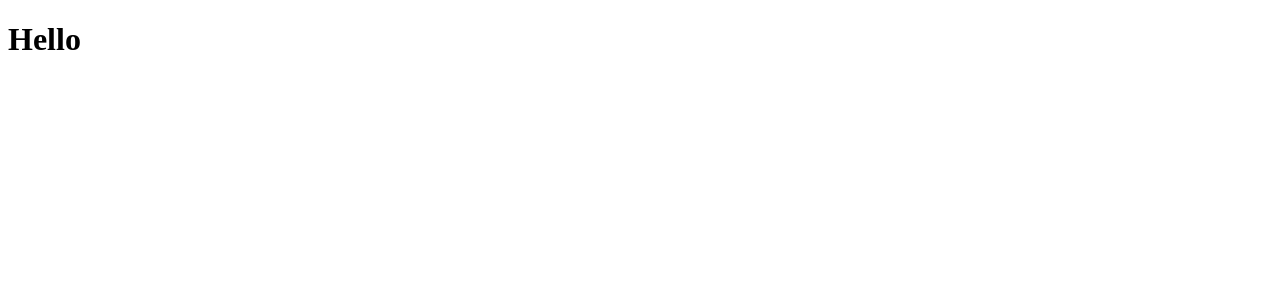
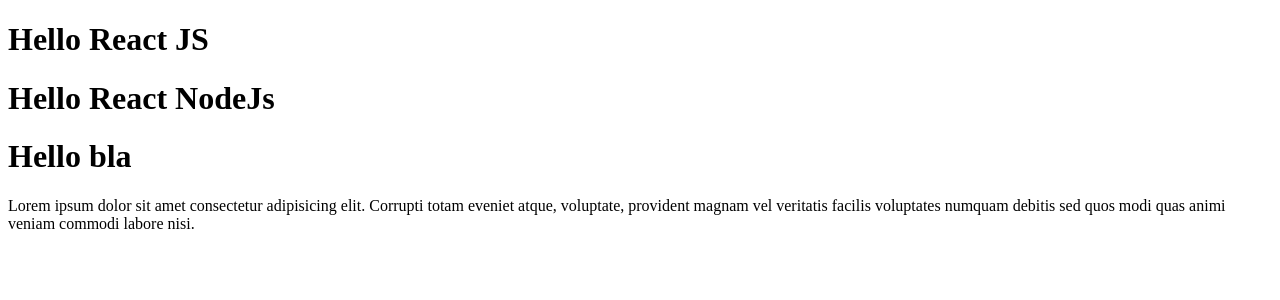
Before and after one commit to NikitOS-1/shop-project, a React (Create React App) app: page / in a window 1280 px wide. Shown: the top 300 px of the page. Built offline with nearby package versions, Linux system fonts and the light colour scheme.

Commit message:
add props in title

```diff
--- a/src/index.tsx
+++ b/src/index.tsx
@@ -1,8 +1,37 @@
 import React from "react";
 import ReactDOM from "react-dom/client";
 
+type TitleProps = {
+  title: string;
+};
+
+const Title = (props: TitleProps) => {
+  return (
+    <>
+      <h1>Hello{props.title}</h1>
+    </>
+  );
+};
+const Content = () => {
+  return (
+    <p>
+      Lorem ipsum dolor sit amet consectetur adipisicing elit. Corrupti totam
+      eveniet atque, voluptate, provident magnam vel veritatis facilis
+      voluptates numquam debitis sed quos modi quas animi veniam commodi labore
+      nisi.
+    </p>
+  );
+};
+
 const App = () => {
-  return <h1>Hello</h1>;
+  return (
+    <>
+      <Title title=" React JS" />
+      <Title title=" React NodeJs" />
+      <Title title=" bla" />
+      <Content />
+    </>
+  );
 };
 
 const root = ReactDOM.createRoot(
```
